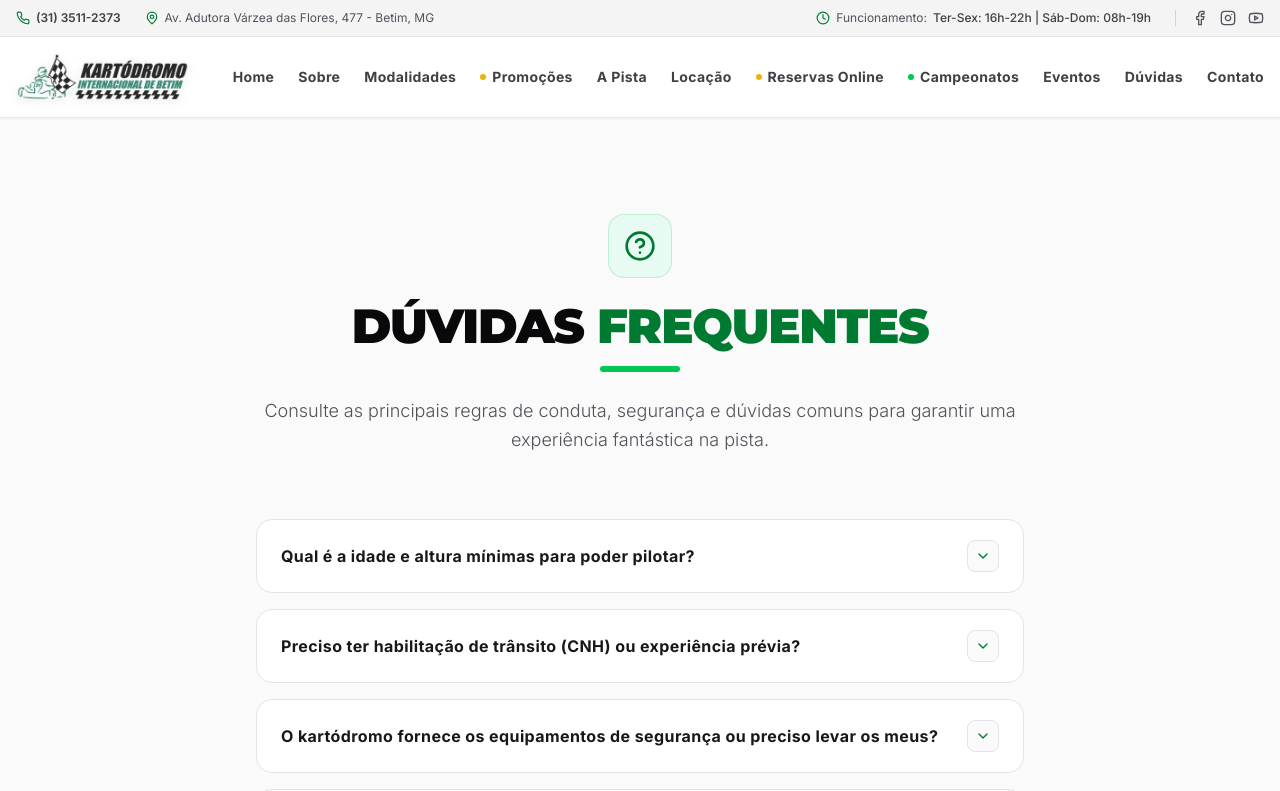
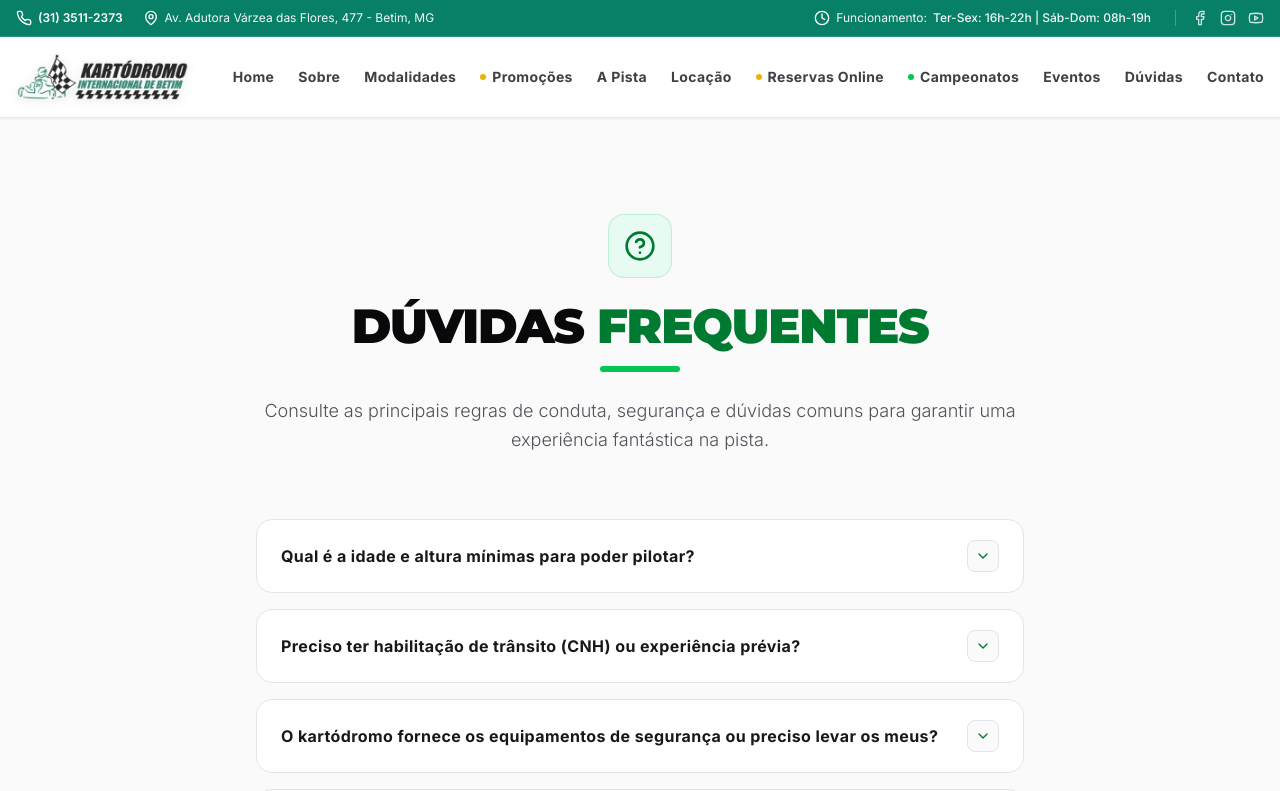
Before and after one commit to pglemos/KARTODROMO, a React (Vite) app: page /duvidas in a window 1280 px wide. Shown: the top 791 px of the page. Built offline with nearby package versions, Linux system fonts and the light colour scheme.

Commit message:
feat: refine booking content and KAC schedule

```diff
--- a/src/components/Championships.tsx
+++ b/src/components/Championships.tsx
@@ -269,7 +269,7 @@ const Championships = () => {
                         className="px-6 py-3.5 bg-gradient-to-r from-primary-500 to-primary-600 hover:from-primary-400 hover:to-primary-500 text-zinc-950 font-bold uppercase tracking-wider text-xs rounded-xl flex items-center justify-center gap-2 transition-all duration-300 shadow-sm"
                       >
                         <Trophy className="w-4 h-4" />
-                        Página Completa
+                        Acesse a Página do KAC
                       </a>
                     )}
                     {champ.status === 'open' && (
--- a/src/components/FAQ.tsx
+++ b/src/components/FAQ.tsx
@@ -74,7 +74,7 @@ export default function FAQ() {
       question: "Quais são as formas de pagamento disponíveis?",
       answer: (
         <p>
-          No balcão de atendimento aceitamos dinheiro físico, Pix, cartões de débito e crédito (principais bandeiras). Para garantir tarifas com descontos promocionais (como compra coletiva ou pagamento antecipado do grupo), a quitação total deve ser realizada via Pix de forma antecipada pelo WhatsApp.
+          No balcão de atendimento aceitamos dinheiro físico, Pix, cartões de débito e crédito (principais bandeiras). Para garantir tarifas com descontos promocionais (como compra coletiva ou pagamento antecipado do grupo), a quitação total pode ser realizada antecipadamente por Pix ou cartão de crédito.
         </p>
       )
     }
--- a/src/components/Header.tsx
+++ b/src/components/Header.tsx
@@ -8,32 +8,33 @@ const Header = () => {
   return (
     <>
       {/* Top Bar */}
-      <div className="hidden bg-zinc-100 text-zinc-600 py-2.5 px-4 border-b border-zinc-200 md:block">
-        <div className="container mx-auto flex flex-wrap justify-between items-center text-xs gap-2">
-          <div className="flex items-center space-x-6">
-            <a href="tel:+553135112373" className="flex items-center space-x-1.5 hover:text-primary-600 transition-colors">
-              <Phone className="w-3.5 h-3.5 text-primary-500" />
-              <span className="font-semibold text-zinc-700">(31) 3511-2373</span>
+      <div className="border-b border-white/15 bg-[#087f67] px-4 py-2.5 text-white shadow-sm">
+        <div className="container mx-auto flex flex-wrap items-center justify-between gap-x-5 gap-y-2 text-[11px] sm:text-xs">
+          <div className="flex flex-wrap items-center gap-x-5 gap-y-2">
+            <a href="tel:+553135112373" className="flex items-center space-x-1.5 text-white transition-colors hover:text-white/75">
+              <Phone className="h-4 w-4 text-white" />
+              <span className="font-semibold">(31) 3511-2373</span>
             </a>
-            <div className="flex items-center space-x-1.5 text-zinc-500">
-              <MapPin className="w-3.5 h-3.5 text-primary-500" />
-              <span>Av. Adutora Várzea das Flores, 477 - Betim, MG</span>
+            <div className="flex items-center space-x-1.5 text-white/95">
+              <MapPin className="h-4 w-4 text-white" />
+              <span className="md:hidden">Betim - MG</span>
+              <span className="hidden md:inline">Av. Adutora Várzea das Flores, 477 - Betim, MG</span>
             </div>
           </div>
-          <div className="flex flex-wrap items-center gap-4">
-            <div className="flex items-center space-x-1.5 text-zinc-500">
-              <Clock className="w-3.5 h-3.5 text-primary-500" />
-              <span className="hidden sm:inline">Funcionamento:</span>
-              <span className="text-zinc-700 font-medium">Ter-Sex: 16h-22h | Sáb-Dom: 08h-19h</span>
+          <div className="flex flex-wrap items-center gap-x-4 gap-y-2">
+            <div className="flex items-center space-x-1.5 text-white/95">
+              <Clock className="h-4 w-4 text-white" />
+              <span className="hidden lg:inline">Funcionamento:</span>
+              <span className="font-medium">Ter-Sex: 16h-22h | Sáb-Dom: 08h-19h</span>
             </div>
-            <div className="flex space-x-3 ml-2 border-l border-zinc-300 pl-4">
-              <a href="https://www.facebook.com/kartodromodebetim" target="_blank" rel="noopener noreferrer" aria-label="Facebook do Kartódromo de Betim" className="text-zinc-500 hover:text-primary-600 transition-colors">
+            <div className="ml-2 hidden space-x-3 border-l border-white/25 pl-4 lg:flex">
+              <a href="https://www.facebook.com/kartodromodebetim" target="_blank" rel="noopener noreferrer" aria-label="Facebook do Kartódromo de Betim" className="text-white/80 transition-colors hover:text-white">
                 <Facebook className="w-4 h-4" />
               </a>
-              <a href="https://www.instagram.com/kartodromobetim/" target="_blank" rel="noopener noreferrer" aria-label="Instagram do Kartódromo de Betim" className="text-zinc-500 hover:text-primary-600 transition-colors">
+              <a href="https://www.instagram.com/kartodromobetim/" target="_blank" rel="noopener noreferrer" aria-label="Instagram do Kartódromo de Betim" className="text-white/80 transition-colors hover:text-white">
                 <Instagram className="w-4 h-4" />
               </a>
-              <a href="https://www.youtube.com/kartodromodebetim31" target="_blank" rel="noopener noreferrer" aria-label="YouTube do Kartódromo de Betim" className="text-zinc-500 hover:text-primary-600 transition-colors">
+              <a href="https://www.youtube.com/kartodromodebetim31" target="_blank" rel="noopener noreferrer" aria-label="YouTube do Kartódromo de Betim" className="text-white/80 transition-colors hover:text-white">
                 <Youtube className="w-4 h-4" />
               </a>
             </div>
@@ -42,7 +43,7 @@ const Header = () => {
       </div>
 
       {/* Main Header */}
-      <header className="bg-white/90 backdrop-blur-md border-b border-zinc-200/80 sticky top-0 z-50 shadow-sm">
+      <header className="sticky top-0 z-50 border-b border-zinc-200/80 bg-white shadow-sm">
         <div className="container mx-auto px-4">
           <div className="flex justify-between items-center py-4">
             {/* Logo */}
--- a/src/components/QuickBooking.tsx
+++ b/src/components/QuickBooking.tsx
@@ -313,12 +313,8 @@ const QuickBooking = ({ surface = 'home' }: QuickBookingProps) => {
             ))}
           </div>
 
-          <p className="mx-auto mt-9 max-w-5xl text-center text-lg font-light leading-relaxed text-zinc-600 md:text-xl">
-            Peça seu <strong className="font-extrabold">cartão fidelidade</strong> e faça um carimbo na secretaria em toda bateria que correr, a cada 10 corridas 1 é por nossa conta, basta trocar seu cartão fidelidade com 10 carimbos por 1 corrida totalmente de graça. (O cartão fidelidade é pessoal e intransferível).
-          </p>
-
-          <p className="mt-9 text-center text-xl font-semibold leading-tight text-zinc-800 md:text-2xl">
-            <span className="font-black text-primary-600">Reserve agora</span> e pague <span className="font-black text-primary-600">somente na data</span> da sua corrida!
+          <p className="mt-7 text-center text-xl font-semibold leading-tight text-zinc-800 md:text-2xl">
+            <span className="font-black text-primary-600">Reserve agora.</span> Faça o pagamento por meio de nossa <span className="font-black text-primary-600">reserva on-line.</span>
           </p>
 
           <div className="relative mx-auto mt-12 max-w-[1316px] rounded-2xl border border-zinc-200 bg-zinc-50 px-4 pb-16 pt-12 shadow-sm md:min-h-[900px] md:px-24 md:pb-24 md:pt-16">
--- a/src/components/Services.tsx
+++ b/src/components/Services.tsx
@@ -1,4 +1,4 @@
-import { MessageCircle, Star, ArrowRight, ShieldCheck, CheckCircle, Gauge, Zap } from 'lucide-react';
+import { CreditCard, MessageCircle, Star, ArrowRight, ShieldCheck, CheckCircle, Gauge, Zap } from 'lucide-react';
 import { MYLAPTIME_BOOKING_URL } from '../config/booking';
 
 const Services = () => {
@@ -40,9 +40,9 @@ const Services = () => {
                 <div className="grid grid-cols-1 sm:grid-cols-2 gap-4">
                   {/* Online Pre-pay */}
                   <div className="bg-white border border-primary-500/30 rounded-2xl p-5 relative overflow-hidden group-hover:border-primary-500/50 transition-colors">
-                    <div className="absolute top-2 right-2 text-xs font-semibold text-primary-600 flex items-center">
-                      <MessageCircle className="w-3.5 h-3.5 mr-0.5" />
-                      PIX
+                    <div className="mb-2 flex items-center gap-1 text-xs font-semibold uppercase text-primary-600">
+                      <CreditCard className="h-3.5 w-3.5 flex-shrink-0" aria-hidden="true" />
+                      Pix ou cartão de crédito
                     </div>
                     <div className="text-xs text-zinc-500 uppercase font-bold tracking-wider mb-1">Antecipado Online</div>
                     <div className="text-3xl font-black text-primary-600 tracking-tight">R$ 145,00</div>
--- a/src/index.css
+++ b/src/index.css
@@ -777,6 +777,16 @@
   box-shadow: inset 4px 0 0 var(--kac-green);
 }
 
+.kac-table-wrap tbody .kac-calendar-exception {
+  background: #fff8dc;
+  box-shadow: inset 4px 0 0 #ca8a04;
+}
+
+.kac-table-wrap tbody .kac-calendar-exception:hover {
+  background: #fff3bd;
+  box-shadow: inset 4px 0 0 #ca8a04;
+}
+
 .kac-race-number {
   display: inline-grid;
   height: 1.8rem;
@@ -865,15 +875,17 @@
   aspect-ratio: 3 / 4;
   height: 100%;
   width: 100%;
+  filter: saturate(2.15) contrast(1.12) brightness(0.94);
   object-fit: cover;
   object-position: top;
   transform: rotateY(-3deg) rotateX(1deg);
   transform-origin: left center;
   box-shadow: 18px 22px 34px rgba(17, 20, 18, 0.11);
-  transition: transform 500ms var(--kac-ease), box-shadow 500ms var(--kac-ease);
+  transition: filter 500ms var(--kac-ease), transform 500ms var(--kac-ease), box-shadow 500ms var(--kac-ease);
 }
 
 .kac-pdf-frame:hover img {
+  filter: saturate(2.35) contrast(1.14) brightness(0.94);
   transform: rotateY(0deg) rotateX(0deg) translateY(-4px);
   box-shadow: 24px 30px 44px rgba(17, 20, 18, 0.14);
 }
```
Also changed, not shown: src/components/Events.tsx (+2 -8 lines), src/components/Hero.tsx (+15 -4 lines), src/components/Promotions.tsx (+4 -4 lines), src/components/Track.tsx (+8 -8 lines), src/pages/KACPage.tsx (+11 -12 lines).
